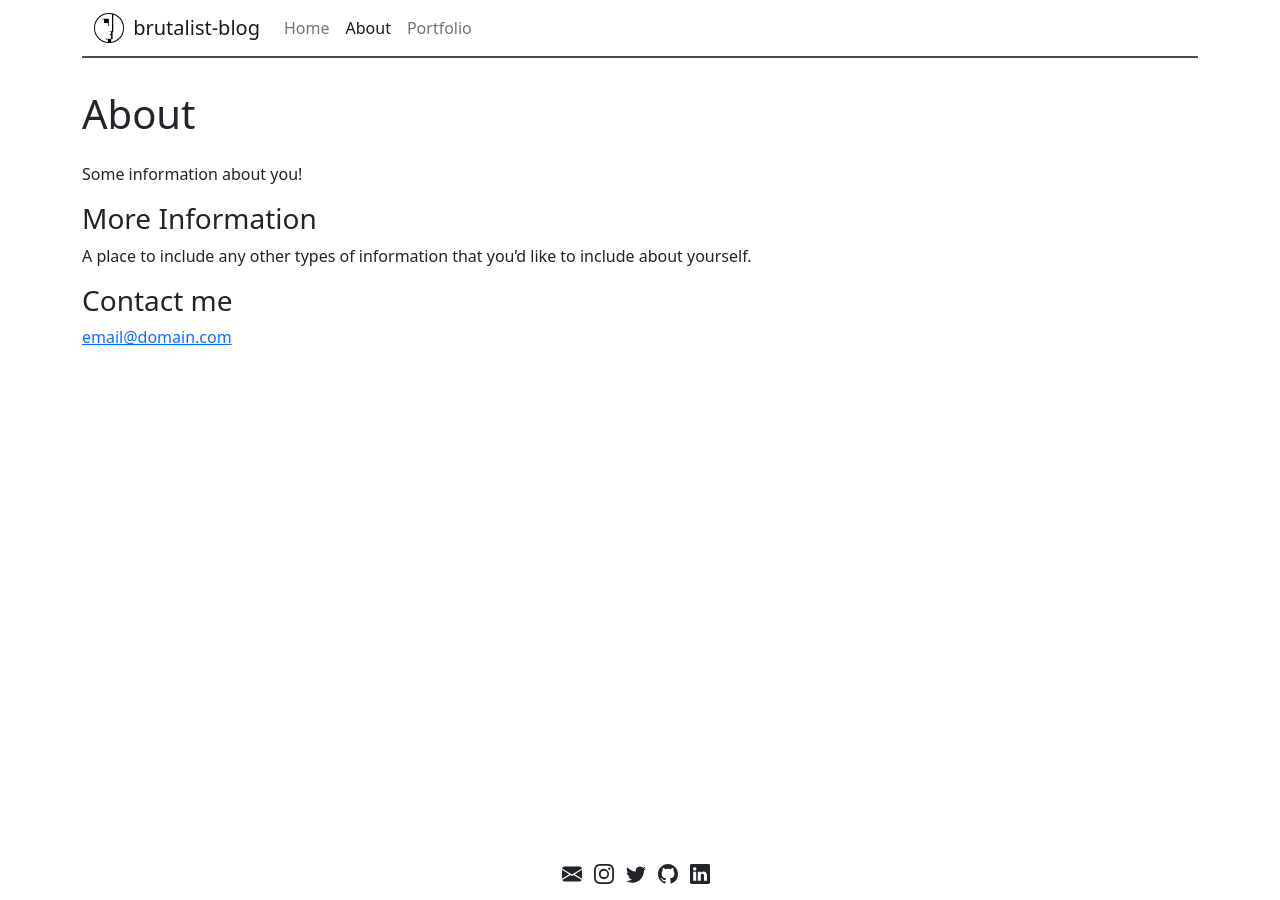
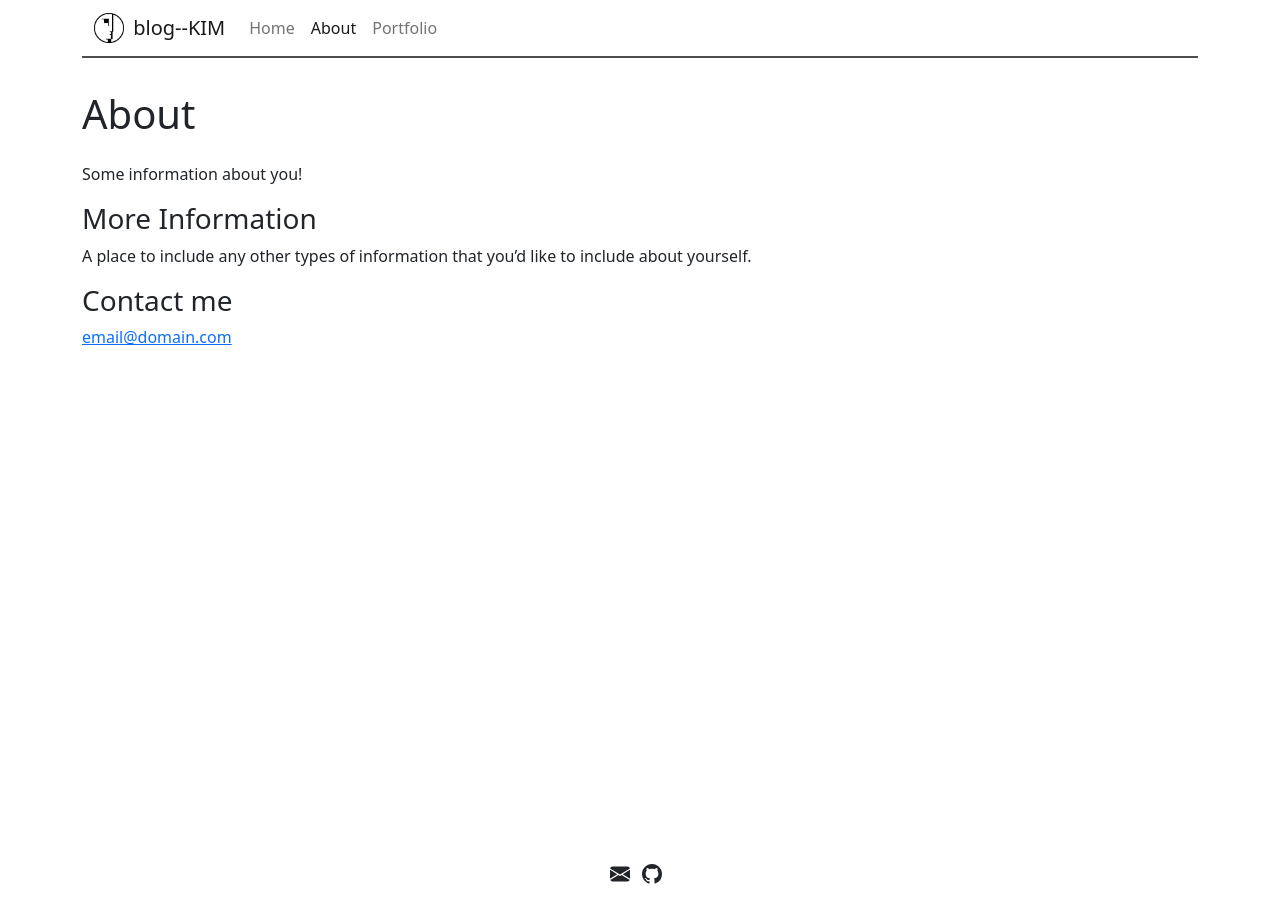
Before and after one commit to gunjoong-kim/gunjoong-kim.github.io, a Jekyll site: the page built from about.md, in a window 1280 px wide. Built offline with Jekyll 4.4.1, drawn with Linux system fonts in a browser that asks for light colours.

Commit message:
Update _config.yml

```diff
--- a/_config.yml
+++ b/_config.yml
@@ -3,10 +3,10 @@
 #
 
 # Name of your site (displayed in the navbar)
-name: brutalist-blog
+name: blog--KIM
 
 # Your site's title (e.g., Ben's Awesome Site, The GitHub Blog, etc.), used as part of the title tag like Home | Ben's Awesome Site.
-title: brutalist-blog
+title: blog--KIM
 
 # Link to avatar in the navbar (/assets/images/avatar.png). Leave empty if no logo desired. Two avatars for light and dark mode.
 # Avatar for light mode site
@@ -18,7 +18,7 @@ darkavatar: /assets/images/dark_bauhaus_logo.png
 tagline: Minimalistic Jekyll theme that automatically supports dark and light modes for blogs
 
 # A longer description used for the description meta tag. Also used as fallback for pages that don't provide their own description, and also as part of the page's title tag if neither page.title nor site.tagline has been defined.
-description: Minimalistic Jekyll theme that automatically supports dark and light modes for blogs
+description: 김블로그
 
 # The full URL to your site. Note: site.github.url will be used by default.
 url:
@@ -42,13 +42,13 @@ permalink: /:year/:month/:day/:title/
 
 # Includes an icon in the footer for each username you enter
 footer-links:
-  email: mkie0125@gmail.com
+  email: rjsoownd0419@gmail.com
   facebook:
-  github: andrewhwanpark/brutalist-blog
-  instagram: andrewhwanpark
-  linkedin: andrewhwanpark
+  github: https://github.com/gunjoong-kim
+  instagram:
+  linkedin:
   rss: # just type anything here for a working RSS icon
-  twitter: andrewhwanpark
+  twitter:
 
 plugins:
   - jekyll-seo-tag
```
